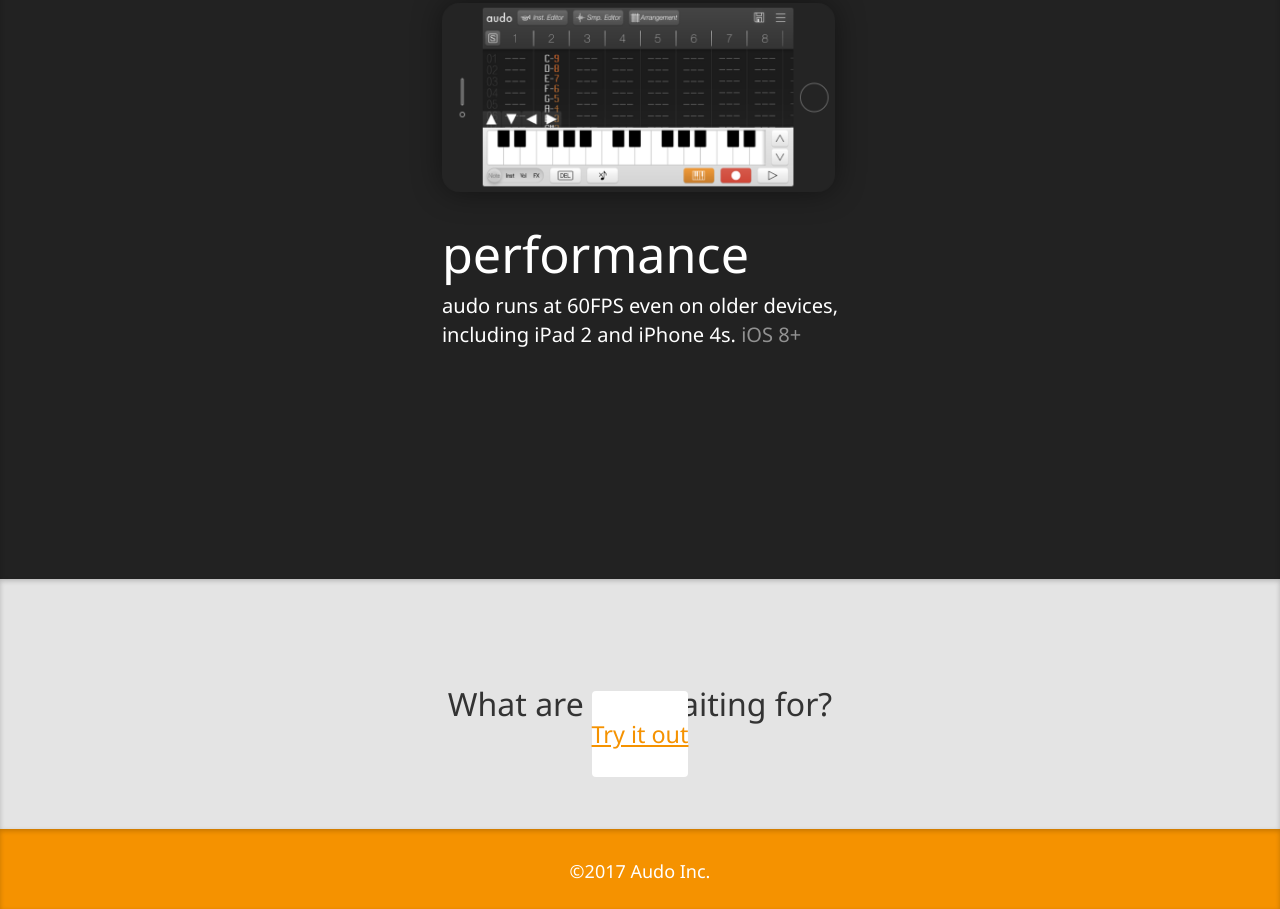
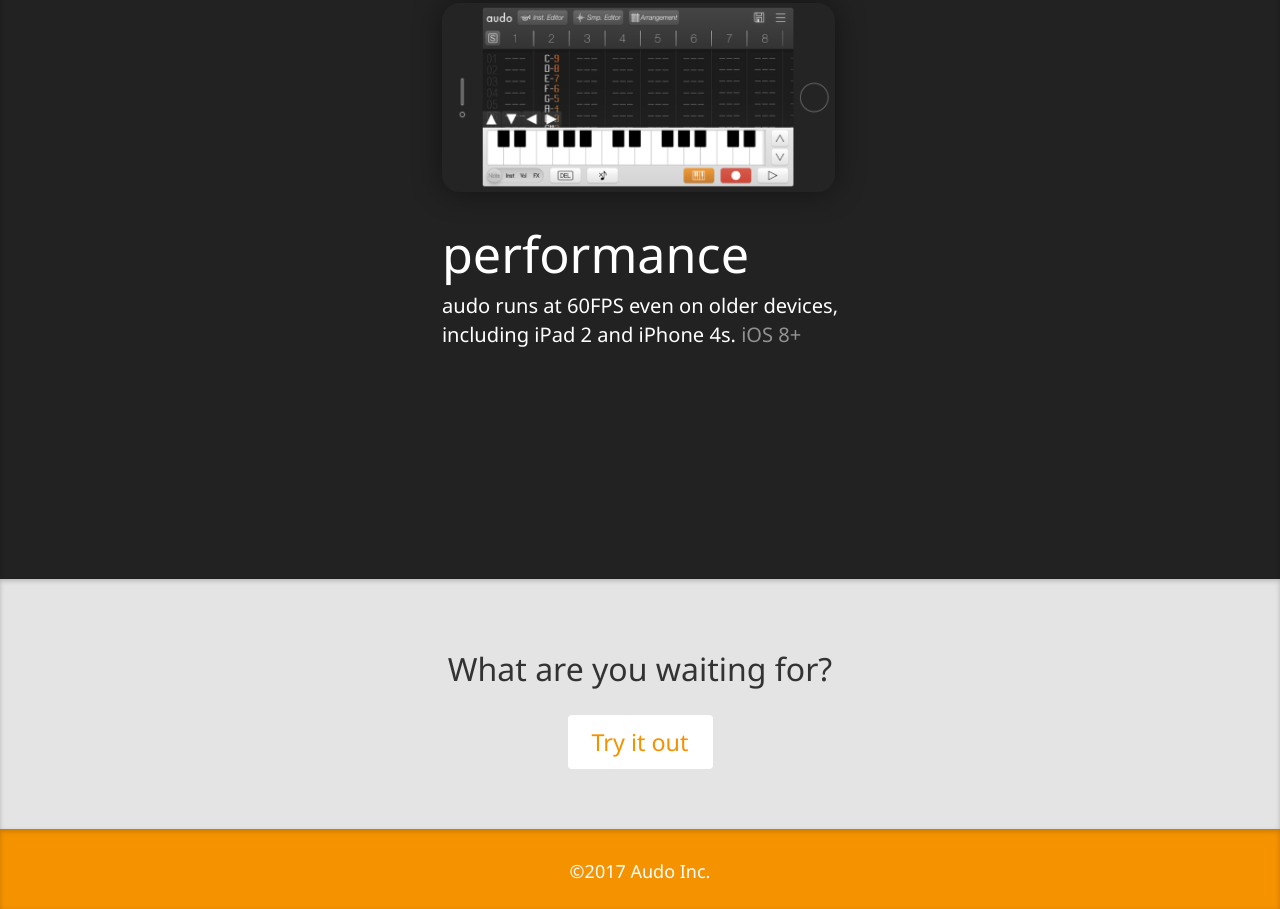
Before and after one commit to audoapp/audoapp.github.io, a plain HTML site: page index.html in a window 1280 px wide. Shown: the part 2621-3530 px from the top of the page. Drawn offline with Linux system fonts and the light colour scheme.

Commit message:
Update index.html

```diff
--- a/index.html
+++ b/index.html
@@ -2,6 +2,10 @@
 <head>
   <title>Audo - Music Composition</title>
   <style>
+    a.button {
+      text-decoration: none;
+      color: inherit;
+    }
     .flexhori {
       display: flex;
       height: 100%;
@@ -68,7 +72,7 @@
       box-shadow: 0px 0px 30px rgba(0, 0, 0, 0.45);
       border-radius: 17px;
     }
-    button, a.button {
+    button {
       font-family: "futura","Segoe UI",sans-serif;
       margin-top: 16px;
       width: 145px;
@@ -185,7 +189,7 @@
         <div class="space"></div>
         <div>
           <h1>What are you waiting for?</h1>
-          <a class="button" href="https://audoapp.github.io/web/">Try it out</a>
+          <button><a class="button" href="https://audoapp.github.io/web/">Try it out</a></button>
         </div>
         <div class="space"></div>
       </div>
```
